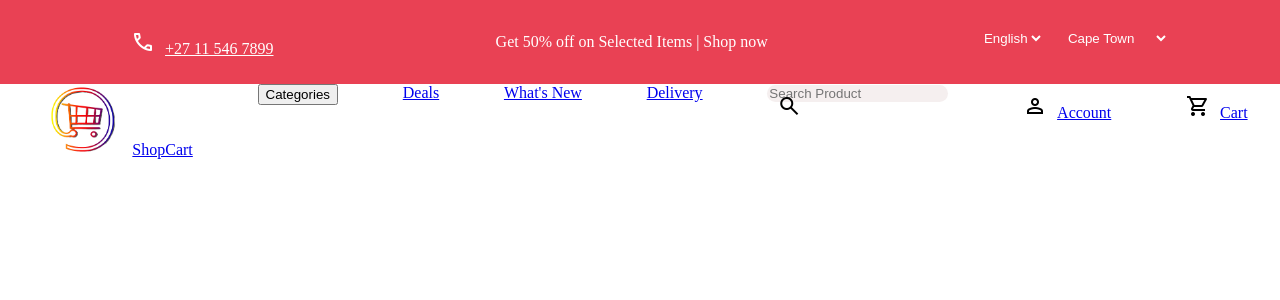
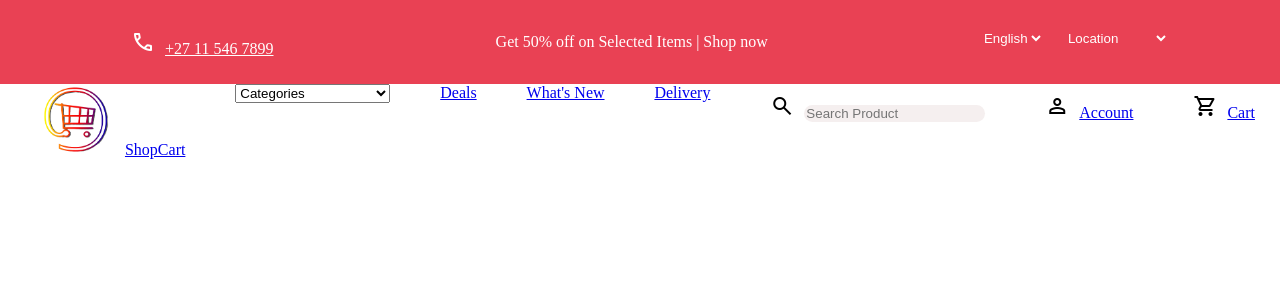
Before and after one commit to Nolu-M/girlcode-store, a React (Vite) app: page / in a window 1280 px wide. Shown: the top 300 px of the page. Built offline with nearby package versions, Linux system fonts and the light colour scheme.

Commit message:
Navbar changes

```diff
--- a/src/components/Header.jsx
+++ b/src/components/Header.jsx
@@ -16,7 +16,8 @@ export default function() {
                     <option value="IsiXhosa">Xhosa</option>
                     <option value="IsiZulu">IsiZulu</option>
                 </select>
-                <select name="location" id="">
+                <select name="location" id="location">
+                    <option value="location">Location</option>
                     <option value="cape-town">Cape Town</option>
                     <option value="johannesburg">Johannesburg</option>
                     <option value="durban">Durban</option>
--- a/src/components/Navbar.jsx
+++ b/src/components/Navbar.jsx
@@ -8,7 +8,13 @@ export default function() {
                 <a href="#">ShopCart</a>
             </div>
             <div>
-                <button>Categories</button>
+                <select class="navbar-options">
+                    <option value="categories">Categories</option>
+                    <option value="laptops">Laptops</option>
+                    <option value="desktop-pcs">Desktop PCs</option>
+                    <option value="mechanical-keyboards">Mechanical keyboards</option>
+                    <option value="Laptops">Laptops</option>
+                </select>
             </div>
             <div>
                 <a href="#">Deals</a>
@@ -19,17 +25,17 @@ export default function() {
             <div>
                 <a href="#">Delivery</a>
             </div>
-            <div>
+            <div class="navbar-search">
             <i class="search-bar-icon">
                 <span class="material-symbols-outlined">search</span>
             </i>
                 <input class="search-bar" type="text" placeholder='Search Product'/>
             </div>
-            <div>
+            <div class="navbar-account">
                 <span class="material-symbols-outlined">person</span>
                 <a href="#">Account</a>
             </div>
-            <div>
+            <div class="navbar-cart">
                 <span class="material-symbols-outlined">shopping_cart</span>
                 <a href="#">Cart</a>
             </div>
--- a/src/index.css
+++ b/src/index.css
@@ -31,7 +31,7 @@ body {
     margin-top: 20px;
 }
 
-select {
+#language, #location {
     border: none;
     background-color: #e94154;
     margin: 10px;
@@ -52,8 +52,12 @@ nav {
     border-radius: 10px;
     background-color: rgb(245, 239, 239);
     border: none;
+    position: relative;
+    margin-top: 20px;
 }
 
 .search-bar-icon {
-    position: absolute;
+
+
+
 }
```
